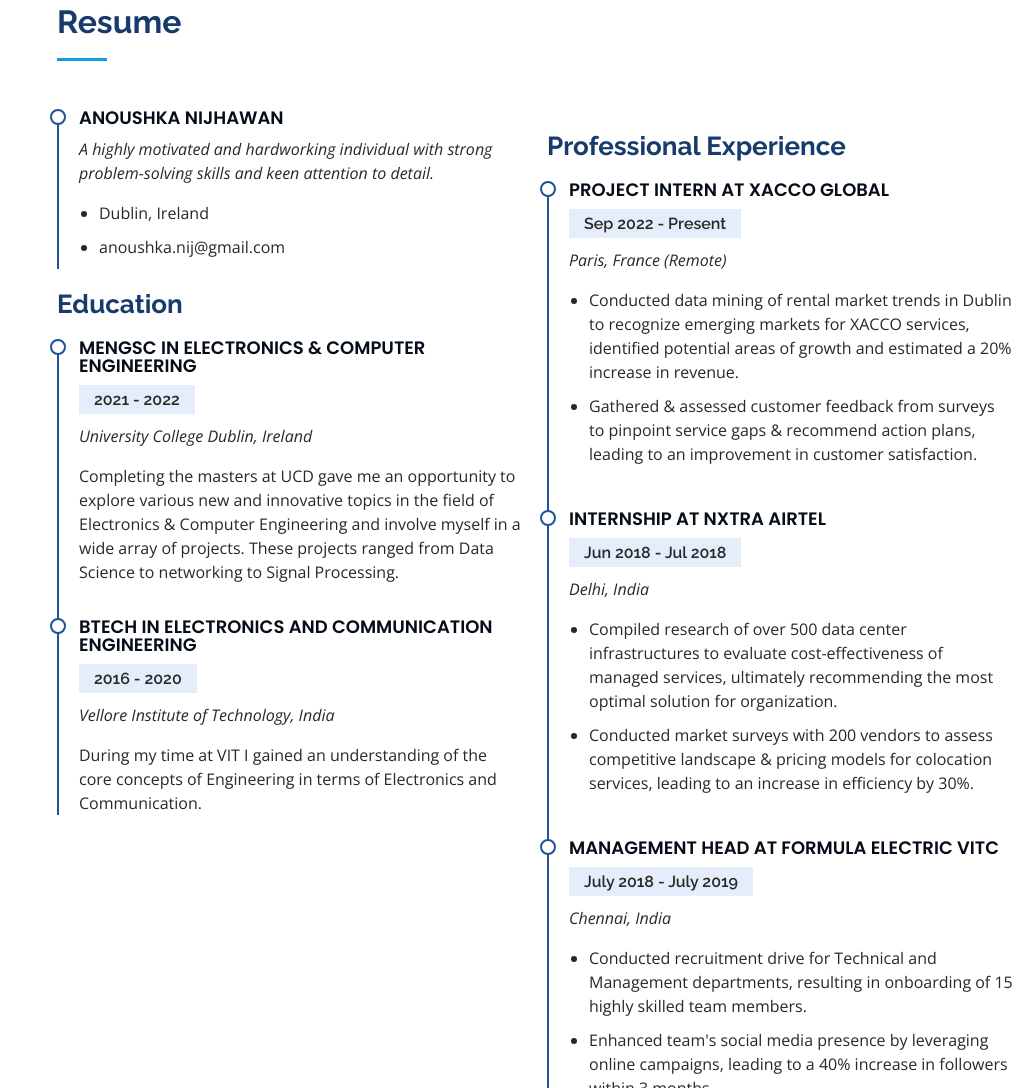
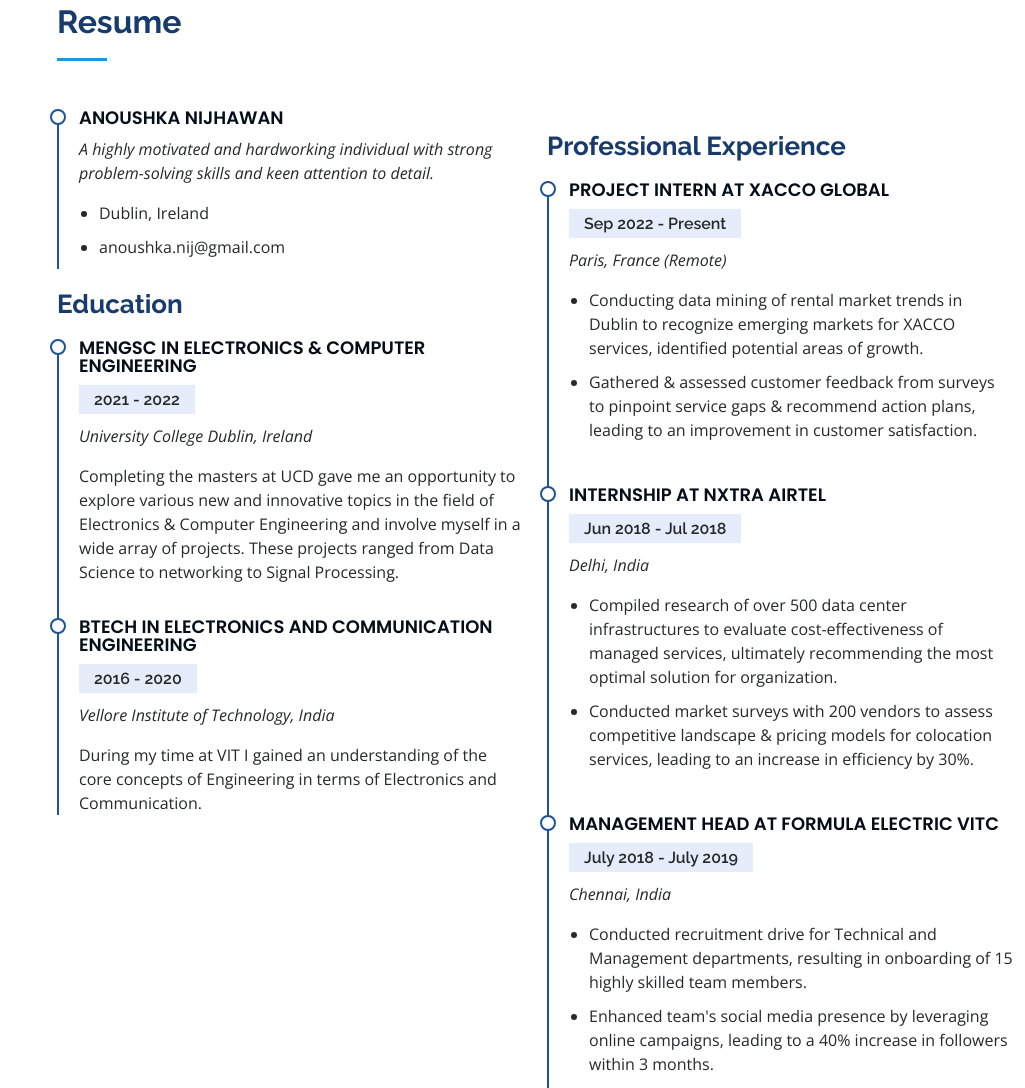
Before and after one commit to AnoushkaNijhawan/AnoushkaNijhawan.github.io, a plain HTML site: page index.html in a window 1280 px wide. Shown: the part 1877-2965 px from the top of the page, without its empty margins (255-1280 px from the left). Drawn offline with nearby package versions, Linux system fonts and the light colour scheme.

Commit message:
Updated Xacco Point1

```diff
--- a/index.html
+++ b/index.html
@@ -218,8 +218,7 @@ Processing, Data Science, and Machine Learning.
               <h5> Sep 2022 - Present</h5>
               <p><em>Paris, France (Remote) </em></p>
               <ul>
-                <li> Conducted data mining of rental market trends in Dublin to recognize emerging markets for XACCO services,
-                  identified potential areas of growth and estimated a 20% increase in revenue.</li>
+                <li> Conducting data mining of rental market trends in Dublin to recognize emerging markets for XACCO services, identified potential areas of growth.</li>
                 <li> Gathered & assessed customer feedback from surveys to pinpoint service gaps & recommend action plans, leading
                   to an improvement in customer satisfaction.</li>
               </ul>
```
